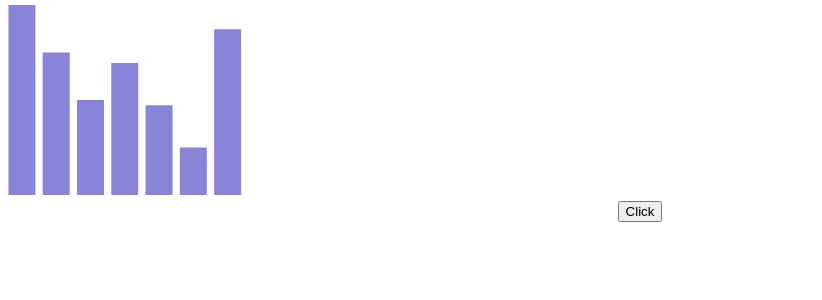
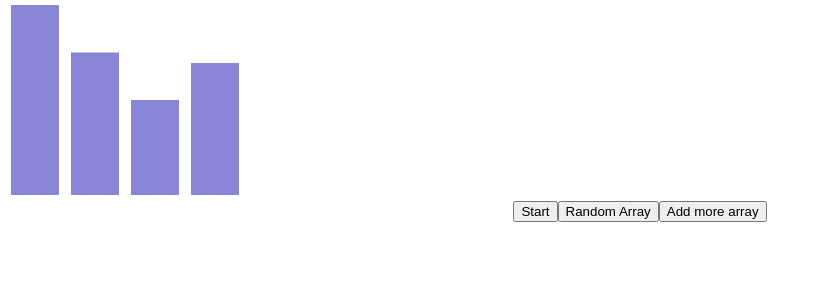
Before and after one commit to chaohuichen/sortingvisualizer, a React (Create React App) app: page / in a window 1280 px wide. Shown: the top 300 px of the page, without its empty margins (0-822 px from the left). Built offline with nearby package versions, Linux system fonts and the light colour scheme.

Commit message:
added random array and add more chart functionatlity

```diff
--- a/package.json
+++ b/package.json
@@ -6,6 +6,7 @@
     "@testing-library/jest-dom": "^5.11.4",
     "@testing-library/react": "^11.1.0",
     "@testing-library/user-event": "^12.1.10",
+    "immer": "^7.0.14",
     "react": "^17.0.1",
     "react-dom": "^17.0.1",
     "react-scripts": "4.0.0",
--- a/src/App.js
+++ b/src/App.js
@@ -1,11 +1,10 @@
+import './App.css';
+import Charts from './Charts';
 
-import './App.css';
-import SingleChart from './SingleChart'
 function App() {
-
   return (
-    <div className="App">
-      <SingleChart/>
+    <div className='App'>
+      <Charts />
     </div>
   );
 }
--- /dev/null
+++ b/src/Charts.js
@@ -0,0 +1,45 @@
+import SingleChart from './SingleChart';
+import { useState } from 'react';
+import product from 'immer'
+import {generateRandomArray} from "./ult";
+
+const Charts = () => {
+  const [state, setstate] = useState({data:[[
+    { value: 4000, color: '#8884d8' },
+    { value: 3000, color: '#8884d8' },
+    { value: 2000, color: '#8884d8' },
+    { value: 2780, color: '#8884d8' },
+  ]],
+    startAnimation:false});
+  // TODO but on add an array after finish sorting
+  const handleAddArray=()=>{
+    setstate(product(draftState=>{
+      draftState.data.push([...draftState.data[0]])
+    }))
+  }
+  const handleRandomArray=()=>{
+    let randomArray  = generateRandomArray()
+    setstate(product(draftState=>{
+      draftState.data= draftState.data.map(e=>[...randomArray])
+    }))
+  }
+  const handleStartAnimation=()=>{
+    setstate(product(draftState=>{
+      draftState.startAnimation=!state.startAnimation
+    }))
+  }
+
+  return <div>
+    {
+      state.data.map((dataValues,index)=>{
+        console.log(state.data)
+        return <SingleChart  startAnimation={state.startAnimation} key={index} incomingData={dataValues} />
+      })
+    }
+  <button onClick={handleStartAnimation}>Start</button>
+    <button onClick={handleRandomArray}>Random Array</button>
+    <button onClick={handleAddArray}>Add more array</button>
+  </div>
+};
+
+export default Charts;
--- a/src/SingleChart.js
+++ b/src/SingleChart.js
@@ -1,64 +1,90 @@
-import {BarChart, Bar,Cell} from 'recharts'
-import {useState} from 'react'
-
-
-const sleep = (milliseconds) => {
-    return new Promise((resolve, reject) => {
-        setTimeout(resolve, milliseconds);
-    });
-};
+import {Bar, BarChart, Cell} from 'recharts'
+import {useEffect, useState} from 'react'
+import {sleep} from './ult'
 
 const comparing = 'red'
 const original = '#8884d8'
 const finish = 'green'
 const swap = 'yellow'
-function SingleChart() {
-    const [data,setData]=useState([
-        { value: 4000,color:'#8884d8'},
-        { value: 3000,color:'#8884d8'},
-        { value: 2000,color:'#8884d8'},
-        { value: 2780,color:'#8884d8'},
-        { value: 1890,color:'#8884d8'},
-        { value: 1000,color:'#8884d8'},
-        { value: 3490,color:'#8884d8'},
-    ])
+function SingleChart ({ incomingData, startAnimation }) {
+  const [data, setData] = useState([])
 
-    const animationChange = async (data,x,y,color)=>{
-        data[x].color=color
-        data[y].color=color
-        setData([...data])
-        await sleep(50)
+  useEffect(() => {
+    setData([...incomingData])
+  }, [incomingData])
+  useEffect( ()=>{
+    if(startAnimation){
+      bubbleSort()
     }
-    const bubbleSort =async (e)=>{
-        e.preventDefault()
-        for(let i = 0;i<data.length;++i){
-            for(let j=i;j<data.length-1;++j){
-                //comparing
-                await animationChange(data,j+1,i,comparing)
-                if(data[j+1].value<data[i].value){
-                    let temp  = data[j+1]
-                    data[j+1]=data[i]
-                    data[i]=temp
-                    await animationChange(data,j+1,i,swap)
-                }
-              //change back the original color
-                await animationChange(data,j+1,i,original)
-            }
-            data[i].color = finish
-            setData([...data])
-            await sleep(50)
+    // bubbleSort()
+  },[startAnimation])
+
+  const animationChange = async (data,  color,x, y) => {
+      setData(()=>{
+          return data.map((element, index) => {
+              if (index === x || index===y) {
+                  return {
+                      value: element.value,
+                      color: color
+                  }
+              } else {
+                  return element
+              }
+          })
+      })
+
+    await sleep(10)
+  };
+  const swapStateValue = (x,y)=>{
+      setData((prevState)=>{
+          return prevState.map((element, index) => {
+              if (index === x) {
+                  return {...data[y]}
+              }else if(index === y){
+                  return {...data[x]}
+              } else {
+                  return element
+              }
+          })
+      })
+  }
+  const bubbleSort = async () => {
+
+    for (let i = 0; i < data.length; ++i) {
+      for (let j = i; j < data.length - 1; ++j) {
+        // comparing the change in state
+        await animationChange(data, comparing,j + 1, i )
+        if (data[j + 1].value < data[i].value) {
+            //swap in local
+            const temp = data[j + 1]
+            data[j + 1] = data[i]
+            data[i] = temp
+            //swap in state
+            swapStateValue(i,j+1)
+          await animationChange(data, swap,j + 1, i)
         }
-        setData([...data])
+        // change back the original color
+          await animationChange(data, original, j + 1, i)
+      }
+      await animationChange(data, finish, i)
+        //comparing the change in local
+       data[i] = {
+          value:data[i].value,
+           color:finish
+      }
     }
-    return (<>
-        <BarChart width={250} height={200} data={data}>
+    setData([...data])
+  };
+
+  return (
+      <BarChart width={250} height={200} data={data}>
         <Bar dataKey='value'>
-            {data.map((d,index)=>{return <Cell key ={index}  fill={d.color}/>})}
+          {data.map((d, index) => {
+            return <Cell key={index} fill={d.color} />
+          })}
         </Bar>
-        </BarChart>
-            <button onClick={bubbleSort}>Click</button>
-        </>
-    )
+      </BarChart>
+  )
 }
 
 export default SingleChart
--- /dev/null
+++ b/src/ult.js
@@ -0,0 +1,14 @@
+const sleep = (milliseconds) => {
+  return new Promise((resolve, reject) => {
+    setTimeout(resolve, milliseconds)
+  })
+};
+const  generateRandomArray=()=>{
+  let randomLen = Math.ceil(Math.random()*100)+10
+  let randomArray = new Array(randomLen)
+  for(let  i = 0;i<randomLen;i++){
+    randomArray[i] ={value:Math.ceil(Math.random()*100),color:'#8884d8'}
+  }
+  return  randomArray
+}
+export { sleep,generateRandomArray }
```
Also changed, not shown: 1 other file (tests, documents, lock files or other folders).
